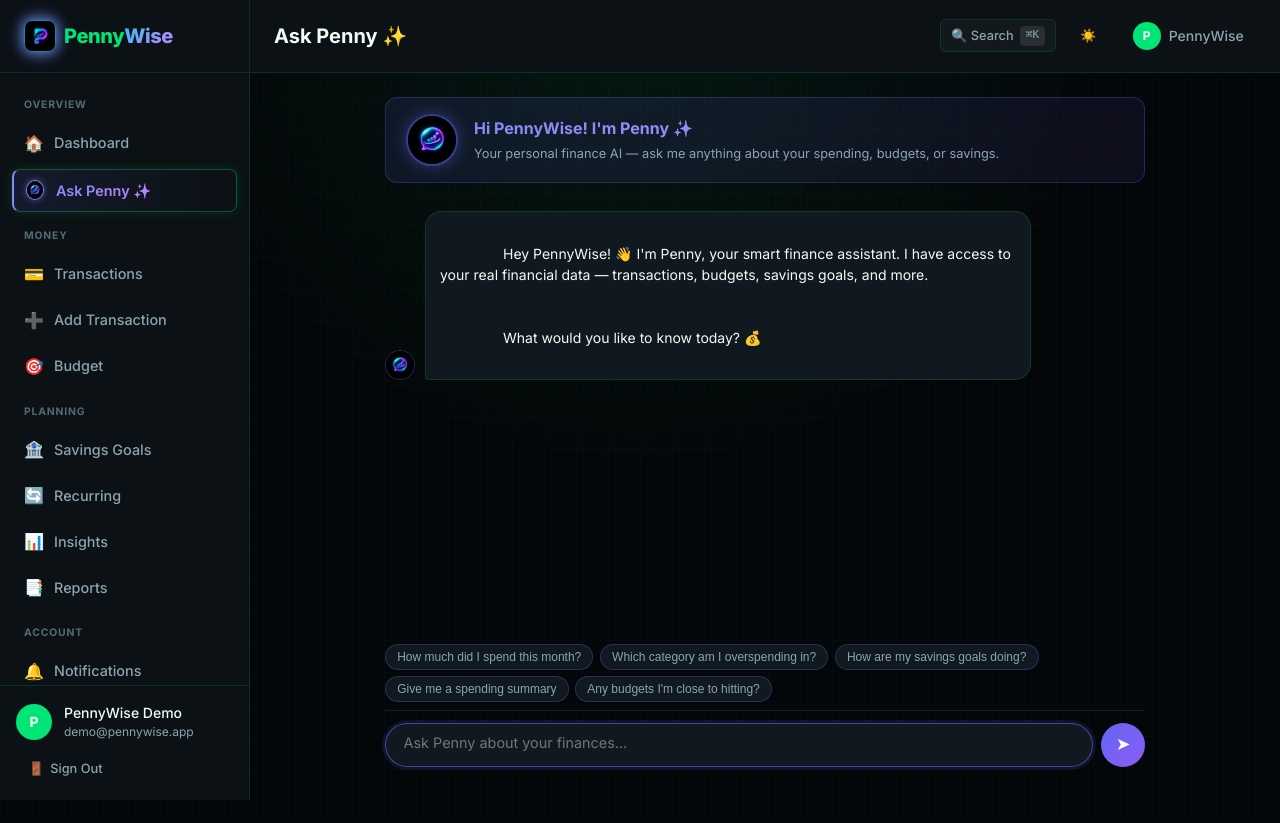
After one commit to shriyanshthanneeru2407-dotcom/pennywise, a Flask app: page /penny in a window 1280 px wide. The commit adds this page. Run offline with Flask 3, Linux system fonts and the light colour scheme; a user stored in the database is signed in; data that the repository does not hold is empty; some libraries are stand-ins or nearby versions.

Commit message:
feat: add Penny AI financial assistant with full automated test coverage

```diff
--- a/app/__init__.py
+++ b/app/__init__.py
@@ -76,6 +76,7 @@ def create_app(config_name: str = None) -> Flask:
     from app.settings.routes import settings_bp
     from app.notifications.routes import notifications_bp
     from app.main.routes import main_bp
+    from app.penny.routes import penny_bp
 
     app.register_blueprint(main_bp)
     app.register_blueprint(auth_bp, url_prefix="/auth")
@@ -88,6 +89,7 @@ def create_app(config_name: str = None) -> Flask:
     app.register_blueprint(reports_bp, url_prefix="/reports")
     app.register_blueprint(settings_bp, url_prefix="/settings")
     app.register_blueprint(notifications_bp, url_prefix="/notifications")
+    app.register_blueprint(penny_bp, url_prefix="/penny")
 
     @app.context_processor
     def inject_notifications():
--- a/app/penny/context.py
+++ b/app/penny/context.py
@@ -117,8 +117,9 @@ def build_financial_context(user) -> str:
                 cat_name = f"{cat.icon} {cat.name}" if cat else f"Category {b.category_id}"
                 pct = (float(spent) / float(b.monthly_limit) * 100) if b.monthly_limit else 0
                 status = "⚠️ OVER BUDGET" if spent > b.monthly_limit else ("🟡 Near limit" if pct > 80 else "✅ OK")
+                sym = user.currency_symbol
                 lines.append(
-                    f"  {cat_name}: {user.currency_symbol}{spent:,.2f} / {user.currency_symbol}{b.monthly_limit:,.2f} ({pct:.0f}%) {status}"
+                    f"  {cat_name}: {sym}{spent:,.2f} / {sym}{b.monthly_limit:,.2f} ({pct:.0f}%) {status}"
                 )
             lines.append("")
     except Exception:
@@ -131,8 +132,9 @@ def build_financial_context(user) -> str:
             lines.append("=== SAVINGS GOALS ===")
             for g in goals:
                 pct = (float(g.current_amount) / float(g.target_amount) * 100) if g.target_amount else 0
+                sym = user.currency_symbol
                 lines.append(
-                    f"  🏦 {g.name}: {user.currency_symbol}{g.current_amount:,.2f} / {user.currency_symbol}{g.target_amount:,.2f} ({pct:.0f}%)"
+                    f"  🏦 {g.title}: {sym}{g.current_amount:,.2f} / {sym}{g.target_amount:,.2f} ({pct:.0f}%)"
                 )
             lines.append("")
     except Exception:
--- /dev/null
+++ b/app/penny/routes.py
@@ -0,0 +1,146 @@
+"""
+app/penny/routes.py — Penny AI Finance Chatbot
+
+Routes:
+  GET  /penny       → Chat UI page
+  POST /penny/chat  → Receive JSON {"message":"..."}, return {"reply":"..."}
+
+Penny has access to the user's real financial data via build_financial_context().
+Uses Google Gemini API (google-generativeai) for natural language responses.
+Falls back gracefully if GEMINI_API_KEY is not set.
+"""
+
+import os
+from flask import Blueprint, render_template, request, jsonify
+from flask_login import login_required, current_user
+
+from app.penny.context import build_financial_context
+
+penny_bp = Blueprint("penny", __name__)
+
+PENNY_SYSTEM_PROMPT = """You are Penny, a smart, friendly, and empathetic personal finance AI assistant
+built into PennyWise — a personal finance app.
+
+You have access to the user's real financial data: their recent transactions, spending by category,
+monthly budgets, savings goals, and income.
+
+Your personality:
+- Warm, encouraging, and non-judgmental
+- Data-driven — always back up insights with numbers from the user's data
+- Concise — keep responses short (2-5 sentences) unless the user asks for detail
+- Use emojis sparingly but appropriately (💰, 📊, ✅, ⚠️)
+- Never fabricate data — only use what's in the context
+- If asked something you don't know, say so honestly
+
+Your capabilities:
+- Explain spending patterns and trends
+- Warn about budget overruns
+- Suggest ways to save money
+- Celebrate financial wins (savings milestones, low spending months)
+- Answer questions about specific transactions or categories
+- Give simple financial advice (not professional financial advice)
+
+Always address the user by their first name when you know it.
+Never ask for sensitive information like passwords, full card numbers, or bank credentials.
+
+---
+
+USER FINANCIAL DATA:
+{context}
+"""
+
+FALLBACK_RESPONSES = [
+    (
+        "Hey! I'm Penny 👋 I'm your personal finance assistant. It looks like my AI brain isn't "
+        "connected right now (missing API key), but I can still see your financial data. "
+        "Ask your admin to add the GEMINI_API_KEY to get full AI responses!"
+    ),
+    (
+        "Penny here! 🌟 I'm warming up — the AI engine needs a GEMINI_API_KEY to be configured. "
+        "Once that's set, I'll be able to answer all your finance questions with real insights "
+        "from your data!"
+    ),
+]
+
+_fallback_index = 0
+
+
+def _get_gemini_response(user_message: str, context: str, user_name: str) -> str:
+    """
+    Call Google Gemini API and return the assistant's reply.
+    Returns a fallback message if the API key is missing or any error occurs.
+    """
+    global _fallback_index
+
+    api_key = os.environ.get("GEMINI_API_KEY", "").strip()
+    if not api_key:
+        response = FALLBACK_RESPONSES[_fallback_index % len(FALLBACK_RESPONSES)]
+        _fallback_index += 1
+        return response
+
+    try:
+        import google.generativeai as genai
+
+        genai.configure(api_key=api_key)
+        model = genai.GenerativeModel(
+            model_name="gemini-1.5-flash",
+            system_instruction=PENNY_SYSTEM_PROMPT.format(context=context),
+        )
+        response = model.generate_content(
+            user_message,
+            generation_config=genai.types.GenerationConfig(
+                temperature=0.7,
+                max_output_tokens=512,
+            ),
+        )
+        return response.text.strip()
+    except ImportError:
+        return "⚠️ Penny's AI engine isn't installed yet. Run `pip install google-generativeai` to enable it."
+    except Exception as e:
+        error_msg = str(e)
+        # Hide internal errors from users
+        if "API_KEY" in error_msg.upper() or "INVALID" in error_msg.upper():
+            return "🔑 Penny's API key seems invalid. Please check the GEMINI_API_KEY configuration."
+        return f"🤔 I ran into a small hiccup. Please try again in a moment! (Error: {error_msg[:80]})"
+
+
+@penny_bp.route("/")
+@penny_bp.route("")
+@login_required
+def index():
+    """Render the Penny chat UI page."""
+    return render_template("penny/chat.html")
+
+
+@penny_bp.route("/chat", methods=["POST"])
+@login_required
+def chat():
+    """
+    Receive a chat message from the user, build financial context,
+    call Gemini, and return the AI response as JSON.
+
+    Request JSON: {"message": "How much did I spend this month?"}
+    Response JSON: {"reply": "You spent ₹X this month across Y categories..."}
+    """
+    if not request.is_json:
+        return jsonify({"error": "Request must be JSON"}), 400
+
+    data = request.get_json(silent=True) or {}
+    user_message = (data.get("message") or "").strip()
+
+    if not user_message:
+        return jsonify({"error": "Message cannot be empty"}), 400
+
+    if len(user_message) > 1000:
+        return jsonify({"error": "Message too long (max 1000 characters)"}), 400
+
+    # Build financial context from DB
+    try:
+        context = build_financial_context(current_user)
+    except Exception:
+        context = f"User: {current_user.name}, Currency: {current_user.currency}"
+
+    # Get AI response
+    reply = _get_gemini_response(user_message, context, current_user.name.split()[0])
+
+    return jsonify({"reply": reply})
--- a/app/static/css/style.css
+++ b/app/static/css/style.css
@@ -124,7 +124,7 @@ img { max-width: 100%; height: auto; display: block; }
     height: 32px;
     border-radius: 8px;
     object-fit: cover;
-    border: 1px solid rgba(0, 230, 118, 0.4);
+    border: 1px solid rgba(56, 189, 248, 0.5);
     flex-shrink: 0;
     transition: transform var(--transition);
 }
--- a/app/templates/base.html
+++ b/app/templates/base.html
@@ -43,7 +43,7 @@
     <div class="sidebar-brand">
         <img src="{{ url_for('static', filename='images/logo.jpg') }}" alt="PennyWise Logo" class="brand-logo-img logo-continuous-glow">
         <a href="{{ url_for('dashboard.index') }}" class="brand-name" style="text-decoration:none;font-weight:800;letter-spacing:-0.02em;">
-            Penny<span style="color:var(--primary);text-shadow:0 0 10px rgba(0,230,118,0.5);">Wise</span>
+            Penny<span style="background: linear-gradient(135deg, #38bdf8, #c084fc); -webkit-background-clip: text; -webkit-text-fill-color: transparent;">Wise</span>
         </a>
     </div>
 
@@ -56,6 +56,14 @@
                aria-current="{% if request.endpoint and request.endpoint.startswith('dashboard') %}page{% endif %}">
                 <span class="nav-icon" aria-hidden="true">🏠</span>
                 Dashboard
+            </a>
+            <a href="{{ url_for('penny.index') }}"
+               class="nav-item {% if request.endpoint and request.endpoint.startswith('penny') %}active{% endif %}"
+               style="background: linear-gradient(90deg, rgba(99,102,241,0.12), transparent); border-left: 2px solid #818cf8; margin-top: 4px;">
+                <span class="nav-icon" aria-hidden="true" style="display:inline-flex;align-items:center;">
+                    <img src="{{ url_for('static', filename='images/penny-avatar.jpg') }}" alt="Penny" style="width:20px;height:20px;border-radius:50%;object-fit:cover;border:1px solid #818cf8;box-shadow: 0 0 6px rgba(129,140,248,0.5);">
+                </span>
+                <span style="font-weight:600;background:linear-gradient(135deg,#818cf8,#c084fc);-webkit-background-clip:text;-webkit-text-fill-color:transparent;">Ask Penny ✨</span>
             </a>
         </div>
 
--- /dev/null
+++ b/app/templates/penny/chat.html
@@ -0,0 +1,412 @@
+{% extends "base.html" %}
+
+{% block title %}Penny — Your Finance Assistant{% endblock %}
+{% block page_title %}Ask Penny ✨{% endblock %}
+
+{% block head %}
+<style>
+/* ── Penny Chat Page ───────────────────────────────────────────── */
+.penny-chat-wrapper {
+    display: flex;
+    flex-direction: column;
+    height: calc(100vh - 130px);
+    max-width: 760px;
+    margin: 0 auto;
+}
+
+/* Welcome banner */
+.penny-welcome {
+    display: flex;
+    align-items: center;
+    gap: 1rem;
+    padding: 1rem 1.25rem;
+    background: linear-gradient(135deg, rgba(99,102,241,0.12) 0%, rgba(139,92,246,0.08) 100%);
+    border: 1px solid rgba(99,102,241,0.25);
+    border-radius: var(--radius);
+    margin-bottom: 1rem;
+    flex-shrink: 0;
+}
+.penny-avatar-lg {
+    width: 52px;
+    height: 52px;
+    border-radius: 50%;
+    object-fit: cover;
+    border: 2px solid rgba(99,102,241,0.5);
+    box-shadow: 0 0 16px rgba(99,102,241,0.4);
+    flex-shrink: 0;
+}
+.penny-welcome-text h3 {
+    margin: 0 0 0.2rem;
+    font-size: 1rem;
+    font-weight: 700;
+    background: linear-gradient(135deg, #818cf8, #c084fc);
+    -webkit-background-clip: text;
+    -webkit-text-fill-color: transparent;
+    background-clip: text;
+}
+.penny-welcome-text p {
+    margin: 0;
+    font-size: 0.8rem;
+    color: var(--text-muted);
+}
+
+/* Chat messages area */
+.penny-messages {
+    flex: 1;
+    overflow-y: auto;
+    padding: 0.75rem 0;
+    display: flex;
+    flex-direction: column;
+    gap: 0.75rem;
+    scrollbar-width: thin;
+    scrollbar-color: rgba(99,102,241,0.3) transparent;
+}
+.penny-messages::-webkit-scrollbar { width: 4px; }
+.penny-messages::-webkit-scrollbar-thumb { background: rgba(99,102,241,0.3); border-radius: 2px; }
+
+/* Individual message bubbles */
+.msg {
+    display: flex;
+    gap: 0.6rem;
+    align-items: flex-end;
+    max-width: 85%;
+    animation: msgSlideIn 0.25s ease;
+}
+@keyframes msgSlideIn {
+    from { opacity: 0; transform: translateY(8px); }
+    to   { opacity: 1; transform: translateY(0); }
+}
+.msg.user {
+    align-self: flex-end;
+    flex-direction: row-reverse;
+}
+.msg.penny {
+    align-self: flex-start;
+}
+
+.msg-avatar {
+    width: 30px;
+    height: 30px;
+    border-radius: 50%;
+    object-fit: cover;
+    flex-shrink: 0;
+    border: 1.5px solid rgba(99,102,241,0.4);
+}
+.msg-avatar-user {
+    width: 30px;
+    height: 30px;
+    border-radius: 50%;
+    background: linear-gradient(135deg, #6366f1, #8b5cf6);
+    display: flex;
+    align-items: center;
+    justify-content: center;
+    font-size: 0.75rem;
+    font-weight: 700;
+    color: white;
+    flex-shrink: 0;
+}
+
+.msg-bubble {
+    padding: 0.65rem 0.9rem;
+    border-radius: 16px;
+    font-size: 0.875rem;
+    line-height: 1.5;
+    max-width: 100%;
+    word-break: break-word;
+    white-space: pre-wrap;
+}
+.msg.penny .msg-bubble {
+    background: var(--surface-2);
+    border: 1px solid var(--border);
+    border-bottom-left-radius: 4px;
+    color: var(--text);
+}
+.msg.user .msg-bubble {
+    background: linear-gradient(135deg, #6366f1, #8b5cf6);
+    color: white;
+    border-bottom-right-radius: 4px;
+}
+
+/* Typing indicator */
+.typing-indicator {
+    display: flex;
+    gap: 4px;
+    align-items: center;
+    padding: 0.65rem 0.9rem;
+}
+.typing-dot {
+    width: 7px;
+    height: 7px;
+    border-radius: 50%;
+    background: var(--text-muted);
+    animation: typingBounce 1.4s infinite ease-in-out;
+}
+.typing-dot:nth-child(1) { animation-delay: 0s; }
+.typing-dot:nth-child(2) { animation-delay: 0.2s; }
+.typing-dot:nth-child(3) { animation-delay: 0.4s; }
+@keyframes typingBounce {
+    0%, 60%, 100% { transform: translateY(0); opacity: 0.4; }
+    30% { transform: translateY(-6px); opacity: 1; }
+}
+
+/* Input bar */
+.penny-input-bar {
+    display: flex;
+    gap: 0.5rem;
+    padding-top: 0.75rem;
+    border-top: 1px solid var(--border);
+    flex-shrink: 0;
+}
+.penny-input {
+    flex: 1;
+    background: var(--surface-2);
+    border: 1px solid var(--border);
+    border-radius: 24px;
+    padding: 0.65rem 1.1rem;
+    font-size: 0.9rem;
+    color: var(--text);
+    outline: none;
+    transition: border-color 0.2s;
+    resize: none;
+    min-height: 44px;
+    max-height: 120px;
+    font-family: inherit;
+}
+.penny-input:focus {
+    border-color: rgba(99,102,241,0.6);
+    box-shadow: 0 0 0 3px rgba(99,102,241,0.12);
+}
+.penny-send-btn {
+    width: 44px;
+    height: 44px;
+    border-radius: 50%;
+    background: linear-gradient(135deg, #6366f1, #8b5cf6);
+    border: none;
+    cursor: pointer;
+    display: flex;
+    align-items: center;
+    justify-content: center;
+    flex-shrink: 0;
+    transition: transform 0.15s, opacity 0.15s;
+    color: white;
+    font-size: 1.1rem;
+}
+.penny-send-btn:hover { transform: scale(1.08); }
+.penny-send-btn:disabled { opacity: 0.5; cursor: not-allowed; transform: none; }
+
+/* Quick suggestions */
+.penny-suggestions {
+    display: flex;
+    flex-wrap: wrap;
+    gap: 0.4rem;
+    margin-bottom: 0.5rem;
+    flex-shrink: 0;
+}
+.penny-suggestion-chip {
+    background: var(--surface-2);
+    border: 1px solid rgba(99,102,241,0.3);
+    color: var(--text-muted);
+    font-size: 0.75rem;
+    padding: 0.3rem 0.7rem;
+    border-radius: 999px;
+    cursor: pointer;
+    transition: all 0.15s;
+    white-space: nowrap;
+}
+.penny-suggestion-chip:hover {
+    border-color: rgba(99,102,241,0.7);
+    color: var(--text);
+    background: rgba(99,102,241,0.1);
+}
+</style>
+{% endblock %}
+
+{% block content %}
+<div class="penny-chat-wrapper">
+
+    <!-- Welcome banner -->
+    <div class="penny-welcome">
+        <img src="{{ url_for('static', filename='images/penny-avatar.jpg') }}"
+             alt="Penny" class="penny-avatar-lg">
+        <div class="penny-welcome-text">
+            <h3>Hi {{ current_user.name.split()[0] }}! I'm Penny ✨</h3>
+            <p>Your personal finance AI — ask me anything about your spending, budgets, or savings.</p>
+        </div>
+    </div>
+
+    <!-- Messages area -->
+    <div class="penny-messages" id="pennyMessages">
+        <!-- Initial greeting from Penny -->
+        <div class="msg penny" id="introMsg">
+            <img src="{{ url_for('static', filename='images/penny-avatar.jpg') }}"
+                 alt="Penny" class="msg-avatar">
+            <div class="msg-bubble">
+                Hey {{ current_user.name.split()[0] }}! 👋 I'm Penny, your smart finance assistant. I have access to your real financial data — transactions, budgets, savings goals, and more.<br><br>
+                What would you like to know today? 💰
+            </div>
+        </div>
+    </div>
+
+    <!-- Quick suggestion chips -->
+    <div class="penny-suggestions" id="pennySuggestions">
+        <button class="penny-suggestion-chip" onclick="useSuggestion(this)">How much did I spend this month?</button>
+        <button class="penny-suggestion-chip" onclick="useSuggestion(this)">Which category am I overspending in?</button>
+        <button class="penny-suggestion-chip" onclick="useSuggestion(this)">How are my savings goals doing?</button>
+        <button class="penny-suggestion-chip" onclick="useSuggestion(this)">Give me a spending summary</button>
+        <button class="penny-suggestion-chip" onclick="useSuggestion(this)">Any budgets I'm close to hitting?</button>
+    </div>
+
+    <!-- Input bar -->
+    <div class="penny-input-bar">
+        <textarea
+            id="pennyInput"
+            class="penny-input"
+            placeholder="Ask Penny about your finances…"
+            rows="1"
+            maxlength="1000"
+            aria-label="Message to Penny"
+        ></textarea>
+        <button id="pennySendBtn" class="penny-send-btn" onclick="sendMessage()" aria-label="Send message">
+            ➤
+        </button>
+    </div>
+
+</div>
+{% endblock %}
+
+{% block scripts %}
+<script>
+const messagesEl   = document.getElementById('pennyMessages');
+const inputEl      = document.getElementById('pennyInput');
+const sendBtnEl    = document.getElementById('pennySendBtn');
+const suggestEl    = document.getElementById('pennySuggestions');
+const userInitial  = {{ current_user.name[0].upper()|tojson }};
+const csrfToken    = {{ csrf_token()|tojson }};
+
+let isWaiting = false;
+
+// Auto-resize textarea
+inputEl.addEventListener('input', () => {
+    inputEl.style.height = 'auto';
+    inputEl.style.height = Math.min(inputEl.scrollHeight, 120) + 'px';
+});
+
+// Send on Enter (Shift+Enter = newline)
+inputEl.addEventListener('keydown', e => {
+    if (e.key === 'Enter' && !e.shiftKey) {
+        e.preventDefault();
+        sendMessage();
+    }
+});
+
+function useSuggestion(el) {
+    inputEl.value = el.textContent;
+    inputEl.dispatchEvent(new Event('input'));
+    suggestEl.style.display = 'none';
+    sendMessage();
+}
+
+function appendMessage(role, text) {
+    const wrap = document.createElement('div');
+    wrap.className = `msg ${role}`;
+
+    if (role === 'penny') {
+        const img = document.createElement('img');
+        img.src = "{{ url_for('static', filename='images/penny-avatar.jpg') }}";
+        img.alt = 'Penny';
+        img.className = 'msg-avatar';
+        wrap.appendChild(img);
+    } else {
+        const av = document.createElement('div');
+        av.className = 'msg-avatar-user';
+        av.textContent = userInitial;
+        wrap.appendChild(av);
+    }
+
+    const bubble = document.createElement('div');
+    bubble.className = 'msg-bubble';
+    bubble.textContent = text;
+    wrap.appendChild(bubble);
+
+    messagesEl.appendChild(wrap);
+    scrollToBottom();
+    return wrap;
+}
+
+function appendTyping() {
+    const wrap = document.createElement('div');
+    wrap.className = 'msg penny';
+    wrap.id = 'typingIndicator';
+
+    const img = document.createElement('img');
+    img.src = "{{ url_for('static', filename='images/penny-avatar.jpg') }}";
+    img.alt = 'Penny';
+    img.className = 'msg-avatar';
+    wrap.appendChild(img);
+
+    const bubble = document.createElement('div');
+    bubble.className = 'msg-bubble typing-indicator';
+    bubble.innerHTML = '<div class="typing-dot"></div><div class="typing-dot"></div><div class="typing-dot"></div>';
+    wrap.appendChild(bubble);
+
+    messagesEl.appendChild(wrap);
+    scrollToBottom();
+    return wrap;
+}
+
+function scrollToBottom() {
+    messagesEl.scrollTop = messagesEl.scrollHeight;
+}
+
+async function sendMessage() {
+    const text = inputEl.value.trim();
+    if (!text || isWaiting) return;
+
+    // Hide suggestions after first real message
+    suggestEl.style.display = 'none';
+
+    // Show user message
+    appendMessage('user', text);
+    inputEl.value = '';
+    inputEl.style.height = 'auto';
+
+    // Show typing
+    isWaiting = true;
+    sendBtnEl.disabled = true;
+    const typingEl = appendTyping();
+
+    try {
+        const res = await fetch('/penny/chat', {
+            method: 'POST',
+            headers: {
+                'Content-Type': 'application/json',
+                'X-CSRFToken': csrfToken,
+            },
+            body: JSON.stringify({ message: text }),
+        });
+
+        const data = await res.json();
+        typingEl.remove();
+
+        if (data.reply) {
+            appendMessage('penny', data.reply);
+        } else if (data.error) {
+            appendMessage('penny', '⚠️ ' + data.error);
+        } else {
+            appendMessage('penny', '🤔 Something went wrong. Please try again!');
+        }
+    } catch (err) {
+        typingEl.remove();
+        appendMessage('penny', '🌐 Network error — please check your connection and try again.');
+    } finally {
+        isWaiting = false;
+        sendBtnEl.disabled = false;
+        inputEl.focus();
+        scrollToBottom();
+    }
+}
+
+// Auto-focus
+inputEl.focus();
+</script>
+{% endblock %}
```
Also changed, not shown: other parts of app/static/css/style.css (+20 -16 lines), tests/test_penny.py (added, +91 -0 lines), README.md.
